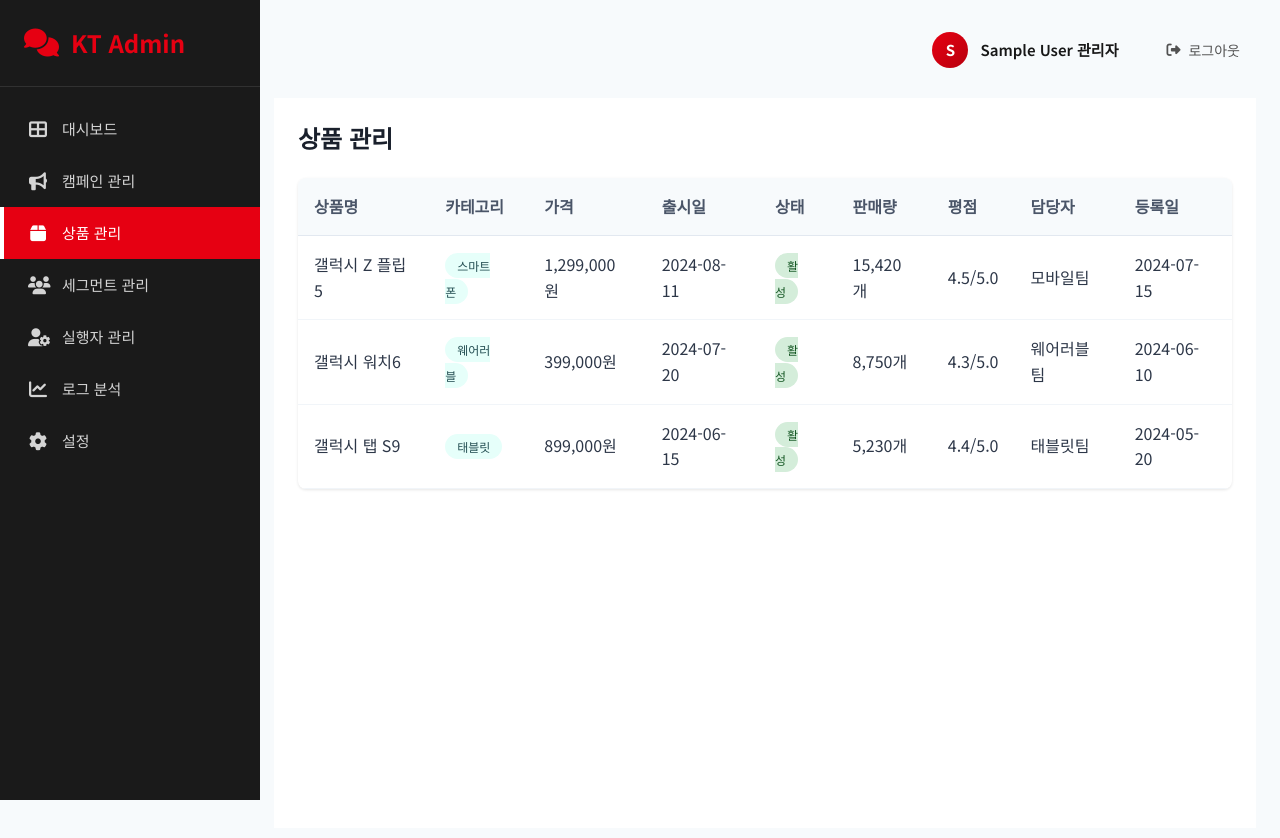
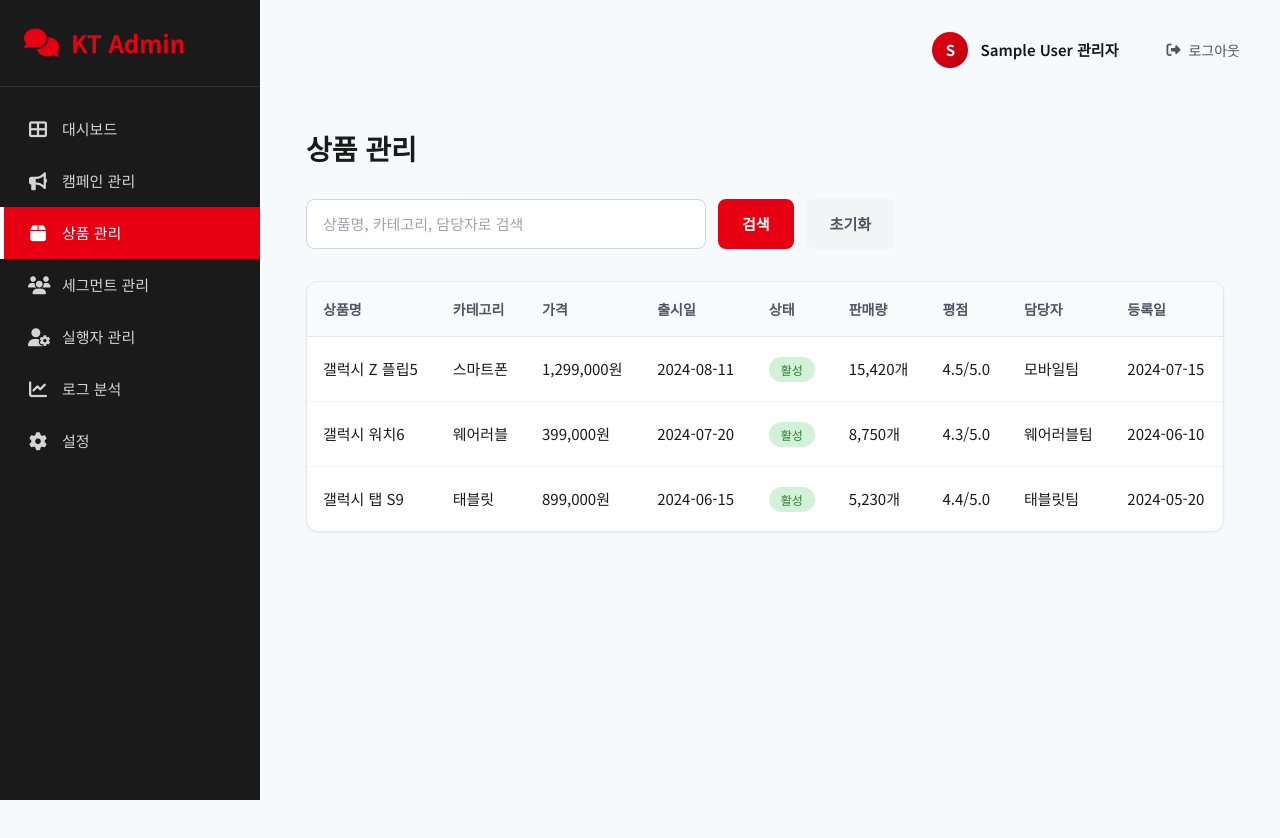
Before and after one commit to KTCS-MIXOLOGY/AI_MARKETING_MSG_FE, a React (Create React App) app: page /admin/products in a window 1280 px wide. Shown: the top 838 px of the page. After the commit the page ends 800 px from the top, so only its background shows below. Built offline with nearby package versions, Linux system fonts and the light colour scheme; sample sign-in values are in the browser's storage; a web font is replaced by a local one.

Commit message:
feat: 상품 관리 페이지 수정

```diff
--- a/src/pages/AdminProducts.js
+++ b/src/pages/AdminProducts.js
@@ -1,59 +1,121 @@
-import React, { useState } from 'react';
-import styled from 'styled-components';
-import Layout from '../components/common/Layout';
-import Sidebar from '../components/common/Sidebar';
-import Header from '../components/common/Header';
+import React, { useState } from "react";
+import styled from "styled-components";
+import Layout from "../components/common/Layout";
+import Sidebar from "../components/common/Sidebar";
+import Header from "../components/common/Header";
 
 const Container = styled.div`
-  padding: 24px;
-  background: white;
-  min-height: calc(100vh - 70px);
+  padding: 2rem;
+  max-width: 1400px;
+  margin: 0 auto;
 `;
 
 const PageHeader = styled.div`
-  display: flex;
-  justify-content: space-between;
-  align-items: center;
-  margin-bottom: 24px;
+  margin-bottom: 2rem;
 `;
 
-const Title = styled.h1`
-  font-size: 24px;
-  font-weight: 600;
-  color: #1a202c;
-  margin: 0;
+const PageTitle = styled.h1`
+  font-size: 1.75rem;
+  font-weight: 700;
+  color: #1a1a1a;
+  margin-bottom: 1.5rem;
 `;
 
+const SearchBar = styled.div`
+  display: flex;
+  gap: 0.75rem;
+  margin-bottom: 2rem;
+`;
 
+const SearchInput = styled.input`
+  flex: 1;
+  max-width: 400px;
+  padding: 0.75rem 1rem;
+  border: 1px solid #d1d5db;
+  border-radius: 8px;
+  font-size: 0.9375rem;
+  transition: all 0.2s ease;
+
+  &::placeholder {
+    color: #9ca3af;
+  }
+
+  &:focus {
+    outline: none;
+    border-color: #e60012;
+    box-shadow: 0 0 0 3px rgba(230, 0, 18, 0.1);
+  }
+`;
+
+const Button = styled.button`
+  padding: 0.75rem 1.5rem;
+  border: none;
+  border-radius: 8px;
+  font-weight: 600;
+  font-size: 0.9375rem;
+  cursor: pointer;
+  transition: all 0.2s ease;
+  background: ${(props) =>
+    props.variant === "primary" ? "#E60012" : "#f3f4f6"};
+  color: ${(props) => (props.variant === "primary" ? "white" : "#4b5563")};
+
+  &:hover {
+    background: ${(props) =>
+      props.variant === "primary" ? "#B8000E" : "#e5e7eb"};
+    transform: translateY(-1px);
+  }
+
+  &:active {
+    transform: translateY(0);
+  }
+`;
+
+const TableContainer = styled.div`
+  background: white;
+  border-radius: 12px;
+  border: 1px solid #e5e7eb;
+  overflow: hidden;
+  box-shadow: 0 1px 3px rgba(0, 0, 0, 0.05);
+`;
 
 const Table = styled.table`
   width: 100%;
   border-collapse: collapse;
-  background: white;
-  border-radius: 8px;
-  overflow: hidden;
-  box-shadow: 0 1px 3px rgba(0, 0, 0, 0.1);
+`;
+
+const Thead = styled.thead`
+  background: #f9fafb;
 `;
 
 const Th = styled.th`
-  background: #f7fafc;
-  padding: 16px;
+  padding: 1rem;
   text-align: left;
   font-weight: 600;
-  color: #4a5568;
-  border-bottom: 1px solid #e2e8f0;
+  font-size: 0.875rem;
+  color: #4b5563;
+  border-bottom: 1px solid #e5e7eb;
+  white-space: nowrap;
+`;
+
+const Tbody = styled.tbody``;
+
+const Tr = styled.tr`
+  transition: background 0.15s ease;
+
+  &:hover {
+    background: #f9fafb;
+  }
+
+  &:not(:last-child) {
+    border-bottom: 1px solid #f3f4f6;
+  }
 `;
 
 const Td = styled.td`
-  padding: 16px;
-  border-bottom: 1px solid #f1f5f9;
-  color: #2d3748;
-`;
-
-const Tr = styled.tr`
-  &:hover {
-    background: #f8fafc;
-  }
+  padding: 1.25rem 1rem;
+  font-size: 0.9375rem;
+  color: #1a1a1a;
+  white-space: nowrap;
 `;
 
 const StatusBadge = styled.span`
@@ -61,8 +123,8 @@
   border-radius: 20px;
   font-size: 12px;
   font-weight: 500;
-  background: ${props => props.status === 'active' ? '#d4edda' : '#fff3cd'};
-  color: ${props => props.status === 'active' ? '#155724' : '#856404'};
+  background: ${(props) => (props.status === "active" ? "#D1F2D8" : "#FADADD")};
+  color: ${(props) => (props.status === "active" ? "#2E7D32" : "#C2185B")};
 `;
 
 const CategoryBadge = styled.span`
@@ -74,48 +136,82 @@
   color: #234e52;
 `;
 
+const EmptyState = styled.div`
+  text-align: center;
+  padding: 4rem 2rem;
+  color: #6b7280;
+`;
+
+const EmptyIcon = styled.i`
+  font-size: 3rem;
+  color: #d1d5db;
+  margin-bottom: 1rem;
+`;
+
+const EmptyText = styled.p`
+  font-size: 1rem;
+  margin: 0;
+`;
+
 const AdminProducts = () => {
   const [sidebarCollapsed, setSidebarCollapsed] = useState(false);
+  const [searchTerm, setSearchTerm] = useState("");
 
   // Mock product data
   const products = [
     {
       id: 1,
-      name: '갤럭시 Z 플립5',
-      category: '스마트폰',
+      name: "갤럭시 Z 플립5",
+      category: "스마트폰",
       price: 1299000,
-      status: 'active',
-      launchDate: '2024-08-11',
+      status: "active",
+      launchDate: "2024-08-11",
       salesCount: 15420,
       reviewScore: 4.5,
-      manager: '모바일팀',
-      createdAt: '2024-07-15'
+      manager: "모바일팀",
+      createdAt: "2024-07-15",
     },
     {
       id: 2,
-      name: '갤럭시 워치6',
-      category: '웨어러블',
+      name: "갤럭시 워치6",
+      category: "웨어러블",
       price: 399000,
-      status: 'active',
-      launchDate: '2024-07-20',
+      status: "active",
+      launchDate: "2024-07-20",
       salesCount: 8750,
       reviewScore: 4.3,
-      manager: '웨어러블팀',
-      createdAt: '2024-06-10'
+      manager: "웨어러블팀",
+      createdAt: "2024-06-10",
     },
     {
       id: 3,
-      name: '갤럭시 탭 S9',
-      category: '태블릿',
+      name: "갤럭시 탭 S9",
+      category: "태블릿",
       price: 899000,
-      status: 'active',
-      launchDate: '2024-06-15',
+      status: "active",
+      launchDate: "2024-06-15",
       salesCount: 5230,
       reviewScore: 4.4,
-      manager: '태블릿팀',
-      createdAt: '2024-05-20'
-    }
+      manager: "태블릿팀",
+      createdAt: "2024-05-20",
+    },
   ];
+
+  const filteredProducts = products.filter(
+    (product) =>
+      product.name.includes(searchTerm) ||
+      product.category.includes(searchTerm) ||
+      product.manager.includes(searchTerm)
+  );
+
+  const handleSearch = () => {
+    // 실제 API 연동 시 여기서 호출
+    console.log("Admin product search:", searchTerm);
+  };
+
+  const handleReset = () => {
+    setSearchTerm("");
+  };
 
   return (
     <Layout
@@ -131,11 +227,26 @@
     >
       <Container>
         <PageHeader>
-          <Title>상품 관리</Title>
+          <PageTitle>상품 관리</PageTitle>
         </PageHeader>
 
+        <SearchBar>
+          <SearchInput
+            type="text"
+            placeholder="상품명, 카테고리, 담당자로 검색"
+            value={searchTerm}
+            onChange={(e) => setSearchTerm(e.target.value)}
+            onKeyPress={(e) => e.key === "Enter" && handleSearch()}
+          />
+          <Button variant="primary" onClick={handleSearch}>
+            검색
+          </Button>
+          <Button onClick={handleReset}>초기화</Button>
+        </SearchBar>
+
+        <TableContainer>
           <Table>
-        <thead>
+            <Thead>
               <tr>
                 <Th>상품명</Th>
                 <Th>카테고리</Th>
@@ -147,19 +258,18 @@
                 <Th>담당자</Th>
                 <Th>등록일</Th>
               </tr>
-        </thead>
-        <tbody>
-          {products.map(product => (
+            </Thead>
+            <Tbody>
+              {filteredProducts.length > 0 ? (
+                filteredProducts.map((product) => (
                   <Tr key={product.id}>
                     <Td>{product.name}</Td>
-              <Td>
-                <CategoryBadge>{product.category}</CategoryBadge>
-              </Td>
+                    <Td>{product.category}</Td>
                     <Td>{product.price.toLocaleString()}원</Td>
                     <Td>{product.launchDate}</Td>
                     <Td>
                       <StatusBadge status={product.status}>
-                  {product.status === 'active' ? '활성' : '휴면'}
+                        {product.status === "active" ? "활성" : "휴면"}
                       </StatusBadge>
                     </Td>
                     <Td>{product.salesCount.toLocaleString()}개</Td>
@@ -167,9 +277,20 @@
                     <Td>{product.manager}</Td>
                     <Td>{product.createdAt}</Td>
                   </Tr>
-          ))}
-        </tbody>
+                ))
+              ) : (
+                <tr>
+                  <Td colSpan={9}>
+                    <EmptyState>
+                      <EmptyIcon className="fas fa-search" />
+                      <EmptyText>검색 결과가 없습니다.</EmptyText>
+                    </EmptyState>
+                  </Td>
+                </tr>
+              )}
+            </Tbody>
           </Table>
+        </TableContainer>
       </Container>
     </Layout>
   );
--- a/src/pages/UserProducts.js
+++ b/src/pages/UserProducts.js
@@ -3,8 +3,6 @@
 import Layout from "../components/common/Layout";
 import Sidebar from "../components/common/Sidebar";
 import Header from "../components/common/Header";
-
-/* ✅ 캠페인 페이지랑 동일한 레이아웃/테이블 스타일 */
 
 const Container = styled.div`
   padding: 2rem;
```
Lines whose indentation alone changed are shown as unchanged.
